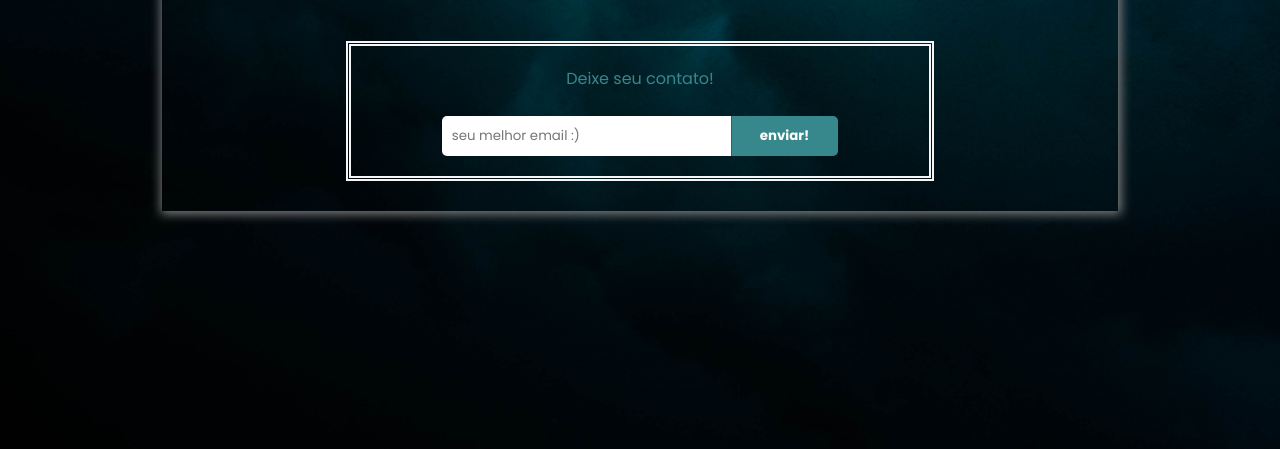
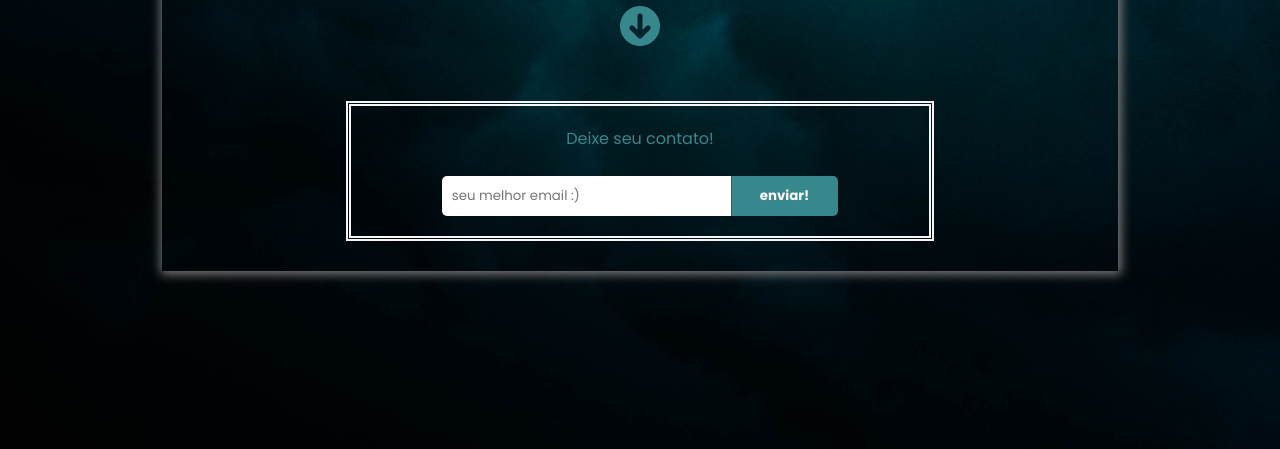
Before and after one commit to suelendp/Hiring-Coders-CSS, a plain HTML site: page index.html in a window 1280 px wide. Shown: the part 351-800 px from the top of the page. Drawn offline with Linux system fonts and the light colour scheme; files that its build step writes are made by us from their sources; the site is published under a folder, as on GitHub Pages, so addresses that start at the root find nothing; files whose address does not match are found by name.

Commit message:
Ajuste img
Ajuste de caminhos das imagens

```diff
--- a/index.html
+++ b/index.html
@@ -8,7 +8,7 @@
     <link rel="preconnect" href="https://fonts.gstatic.com" crossorigin>
     <link href="https://fonts.googleapis.com/css2?family=Poppins:ital,wght@0,200;0,300;0,400;0,500;0,600;0,700;0,800;1,500&display=swap" rel="stylesheet">
     <link rel="stylesheet" href="style.css">
-    <link href="/CSS/projeto/Hiring-Coders-CSS/fontawesome/css/all.css" rel="stylesheet">
+    <link href="./fontawesome/css/all.css" rel="stylesheet">
     <title>Hiring Coders #3</title>
 </head>
 <body>
```
